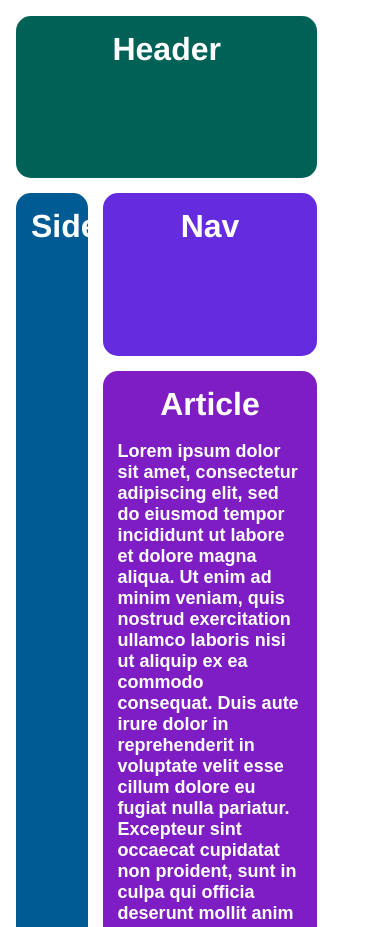
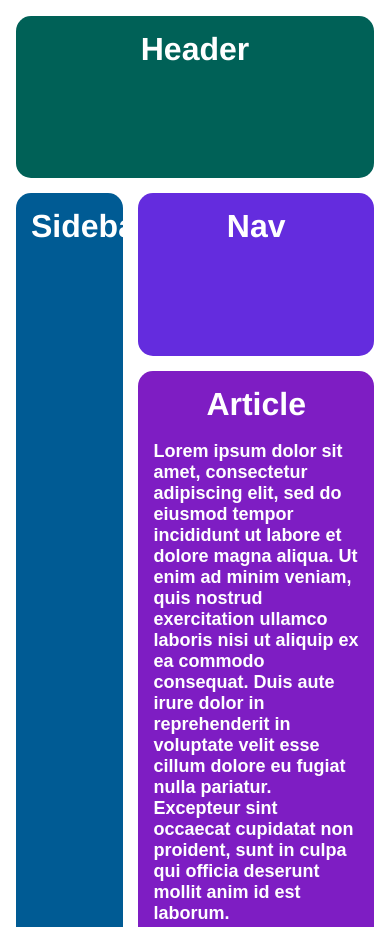
Before and after one commit to SidneyBoni/git_test, a plain HTML site: page grid-test.html in a window 390 px wide. Shown: the top 927 px of the page. Drawn offline with Linux system fonts and the light colour scheme.

Commit message:
Reconfigured grid_styles to improve grid-test
Changed css elements within grid_styles to make html
elements responsive. Removed most instances of px in place
of % or fr css elements.

```diff
--- a/grid_style.css
+++ b/grid_style.css
@@ -1,7 +1,7 @@
 body,
 html {
   height: 100%;
-  margin: 0;
+  margin: 0%;
 }
 
 .container {
@@ -10,14 +10,15 @@ html {
   padding: 16px;
   box-sizing: border-box;
   display: grid;
-  grid-template-columns: 20% 60%;
+  grid-template-columns: 30% repeat(1, 1fr);
   grid-template-rows: 20% 20% 100% 20%;
   grid-gap: 15px;
+
 }
 
 .container div {
   padding: 15px;
-  font-size: 32px;
+  font-size: 200%;
   font-family: Helvetica;
   font-weight: bold;
   color: white;
```
